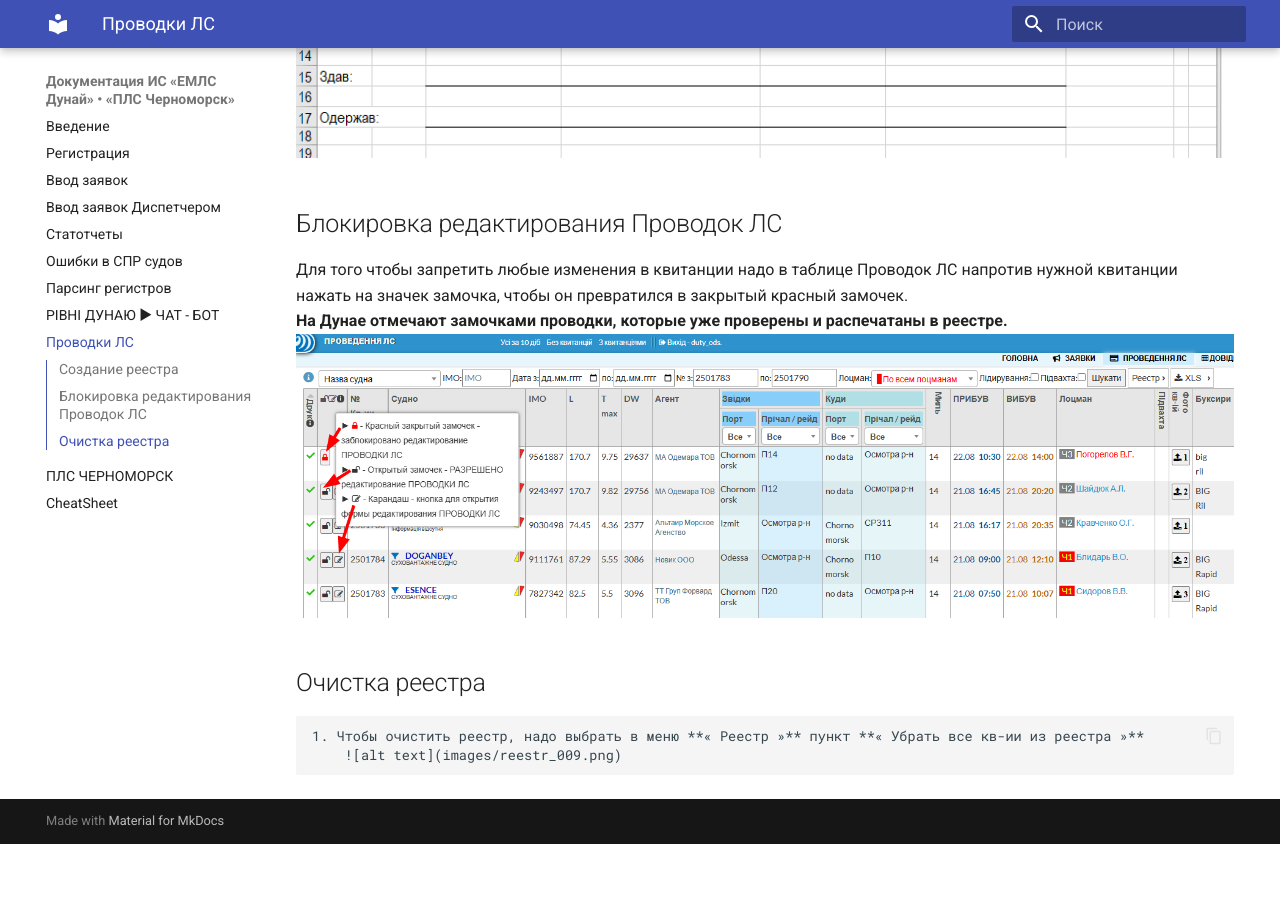
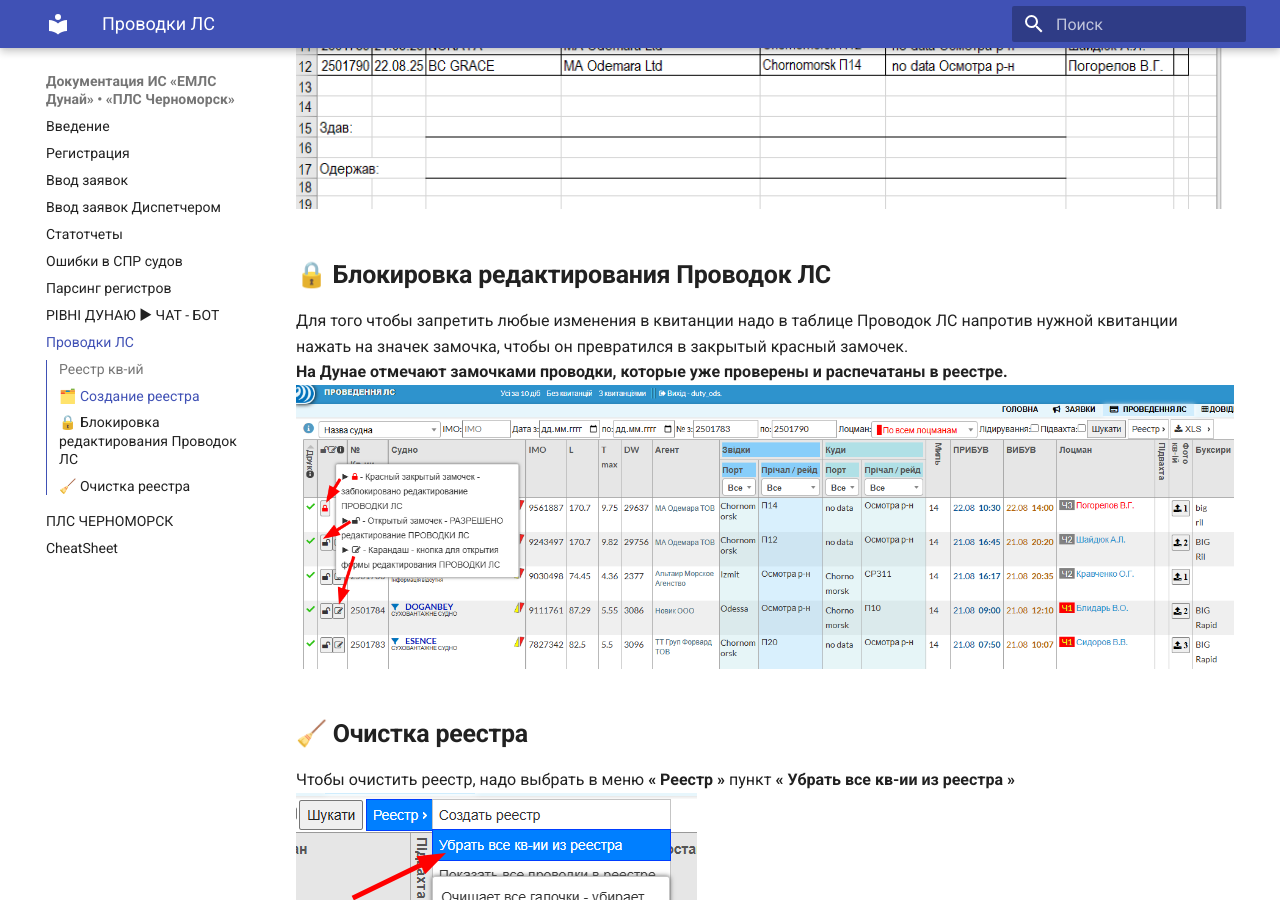
Before and after one commit to vvxsoni/Danube_help, an MkDocs documentation site: the page built from docs/reestr.md, in a window 1280 px wide and 900 px high, scrolled down 3107 px. Built offline with MkDocs 1.6.1 and Material for MkDocs 9.7.7, drawn with Linux system fonts in a browser that asks for light colours; before the commit the page ends 3951 px from its top, so only the background shows below that.

Commit message:
🗂️ **Создание реестра**

```diff
--- a/docs/reestr.md
+++ b/docs/reestr.md
@@ -1,7 +1,7 @@
-# **Реестр кв-ий**
+## **Реестр кв-ий**
 <span class="quick-highlight date">2025-08-22</span> Реализован функционал для ПЛС Черноморска такой же как на Дунае
 
-## **Создание реестра**
+## 🗂️ **Создание реестра**
 **Чтобы создать реестр необходимо выполнить следующие шаги:**
     1. Укажите начальный и конечный номера квитанций для формирования реестра
         ![alt text](images/reestr_001.png)
@@ -21,11 +21,11 @@
     9. Далее выбираем файл `prov_in_packet_2025-08-22.xlsx` в загрузках и открываем его:
         ![alt text](images/reestr_008.png)
 
-## Блокировка редактирования Проводок ЛС
+## 🔒 **Блокировка редактирования Проводок ЛС**
 Для того чтобы запретить любые изменения в квитанции надо в таблице Проводок ЛС напротив нужной квитанции нажать на значек замочка, чтобы он превратился в закрытый красный замочек.
 **На Дунае отмечают замочками проводки, которые уже проверены и распечатаны в реестре.**
 ![alt text](images/reestr_010.png)
 
-## Очистка реестра
-    1. Чтобы очистить реестр, надо выбрать в меню **« Реестр »** пункт **« Убрать все кв-ии из реестра »**
-        ![alt text](images/reestr_009.png)
+## 🧹 **Очистка реестра**
+Чтобы очистить реестр, надо выбрать в меню **« Реестр »** пункт **« Убрать все кв-ии из реестра »**
+    ![alt text](images/reestr_009.png)
```
